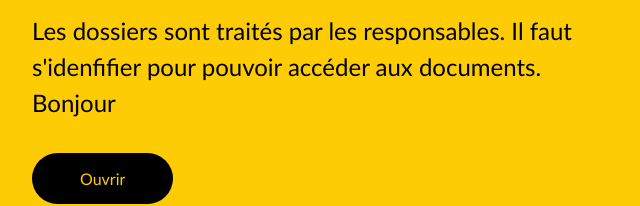
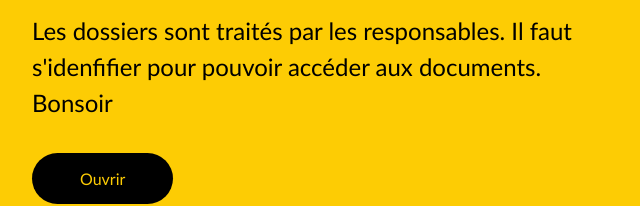
Before and after one commit to hatembendahmen/ddlot3, a plain HTML site: page index.html in a window 1280 px wide. Shown: the part 388-594 px from the top of the page, 0-640 px from the left. Drawn offline with Linux system fonts and the light colour scheme.

Commit message:
ajout bonsoir

```diff
--- a/index.html
+++ b/index.html
@@ -19,7 +19,7 @@
           <h1>DDLOT</h1>
           <p>
             Les dossiers sont traités par les responsables.
-            Il faut s'idenfifier pour pouvoir accéder aux documents. Bonjour
+            Il faut s'idenfifier pour pouvoir accéder aux documents. Bonsoir
           </p>
           <button>Ouvrir</button>
         </div>
```
